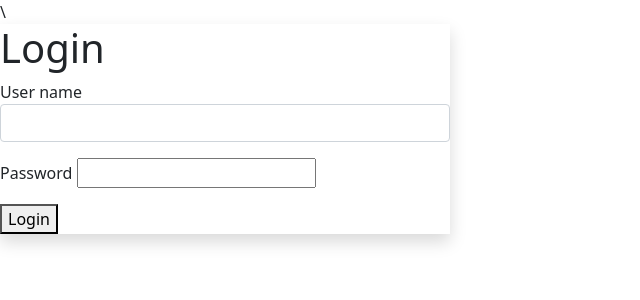
After one commit to shahedmohammadhridoy/signup_login, a PHP site: page /login.php in a window 1280 px wide. The commit adds this page. Shown: the top 300 px of the page, without its empty margins (0-640 px from the left). Run offline with PHP 8.4, Linux system fonts and the light colour scheme.

Commit message:
login page

```diff
--- a/index.php
+++ b/index.php
@@ -1,6 +1,9 @@
 <!DOCTYPE html>
 <html>
     <head>
+        <meta charset="UTF-8">
+        <meta http-equiv="X-UA-Compatible" content="IE=edge">
+        <meta name="viewport" content="width=device-width, initial-scale=1.0">
         <title>Sign Up</title>
         <link href="https://cdn.jsdelivr.net/npm/bootstrap@5.1.3/dist/css/bootstrap.min.css" rel="stylesheet" integrity="sha384-1BmE4kWBq78iYhFldvKuhfTAU6auU8tT94WrHftjDbrCEXSU1oBoqyl2QvZ6jIW3" crossorigin="anonymous">
         <link rel="stylesheet" type="text/css" href="css/style.css">
@@ -26,7 +29,7 @@
                     <input type="file" class="form-control" name="pp">
                 </div>
                 <button type="submit" class="btn btn-primary">Sign Up</button>
-                <a href="#" class="link-secondary">Login</a>
+                <a href="login.php" class="link-secondary">Login</a>
             </form>
         </div>
     </body>
--- /dev/null
+++ b/login.php
@@ -0,0 +1,26 @@
+<!DOCTYPE html>
+<html lang="en">
+<head>
+    <meta charset="UTF-8">
+    <meta http-equiv="X-UA-Compatible" content="IE=edge">
+    <meta name="viewport" content="width=device-width, initial-scale=1.0">
+    <title>Login</title>
+    <link href="https://cdn.jsdelivr.net/npm/bootstrap@5.1.3/dist/css/bootstrap.min.css" rel="stylesheet" integrity="sha384-1BmE4kWBq78iYhFldvKuhfTAU6auU8tT94WrHftjDbrCEXSU1oBoqyl2QvZ6jIW3" crossorigin="anonymous">\
+    <link rel="stylesheet" type="text/css" href="css/style.css">
+</head>
+<body>
+    <form action="" class="shadow w-450 ">
+        <h4 class="display-4 fs-1">Login</h4>
+        <div class="mb-3">
+            <label>User name</label>
+            <input type="text" class="form-control">
+        </div>
+        <div class="mb-3">
+            <label>Password</label>
+            <input type="password">
+        </div>
+        <button>Login</button>
+        <a href=""></a>
+    </form>
+</body>
+</html>
```
